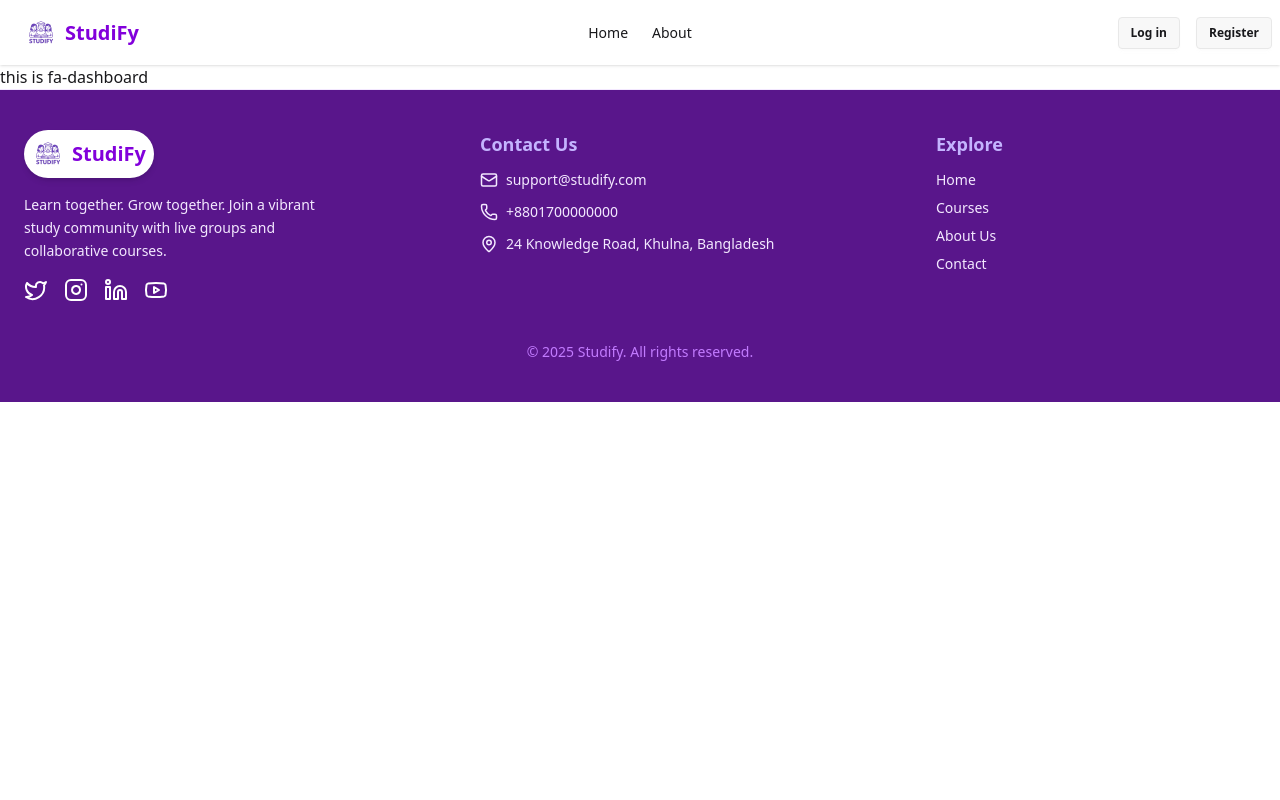
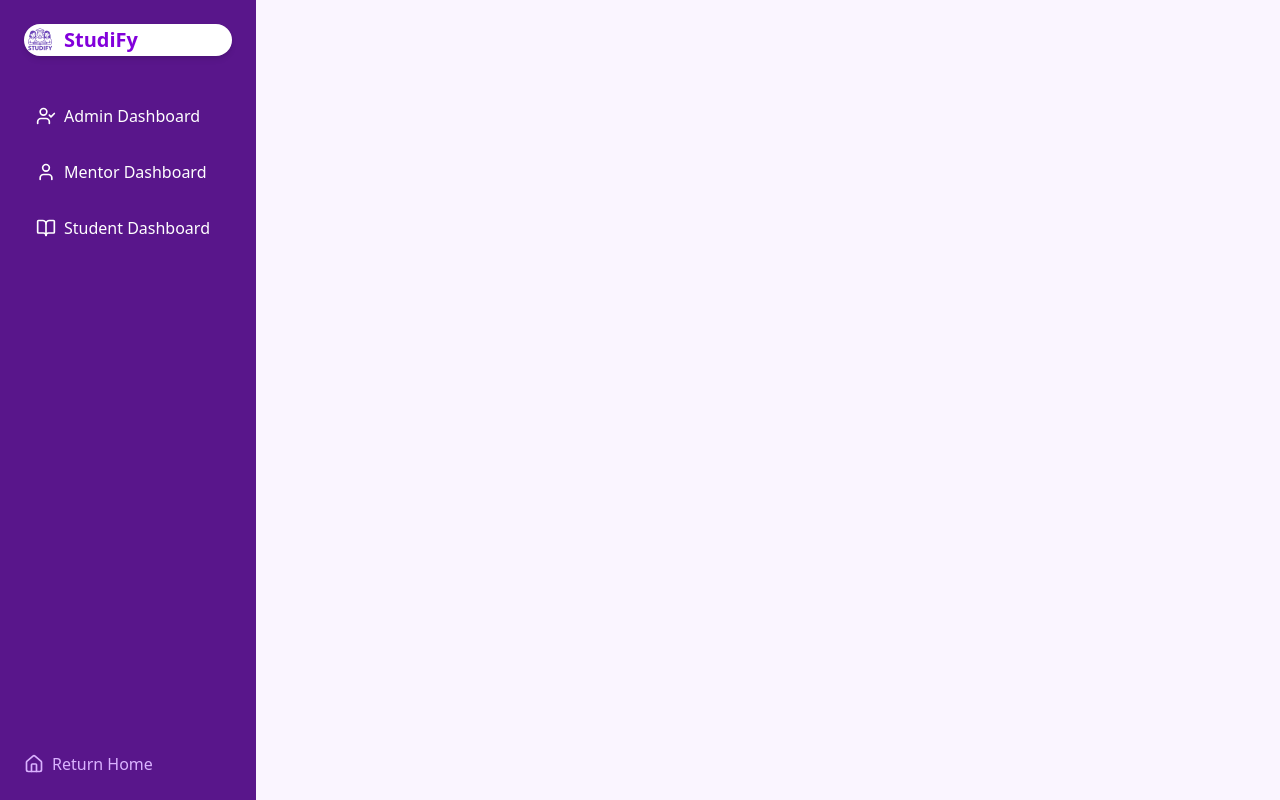
Before and after one commit to Sumyta-Bentey-Habib/Studify, a React (Vite) app: page /dashboard in a window 1280 px wide. Built offline with nearby package versions, Linux system fonts and the light colour scheme; no server answers.

Commit message:
dashboard layout

```diff
--- a/src/components/Dashboard.jsx
+++ /dev/null
@@ -1,12 +0,0 @@
-import React from 'react';
-
-const Dashboard = () => {
-    return (
-        <div>
-            this is fa-dashboard
-
-        </div>
-    );
-};
-
-export default Dashboard;
--- a/src/components/NavBar.jsx
+++ b/src/components/NavBar.jsx
@@ -18,7 +18,7 @@ const NavBar = () => {
       <li><NavLink to="/about">About</NavLink></li>
       {user && (
         <>
-          <li><NavLink to="/dashboard">Dashboard</NavLink></li>
+         <li><NavLink to="/dashboard">DashBoard</NavLink></li>
         </>
       )}
     </>
--- a/src/layouts/DashBoardLayout.jsx
+++ b/src/layouts/DashBoardLayout.jsx
@@ -1,11 +1,56 @@
-import React from 'react';
+import React from "react";
+import { Outlet, NavLink } from "react-router-dom";
 
-const DashBoardLayout = () => {
-    return (
-        <div>
+
+import Logo from "../shared/Logo";
+
+
+import { Home, UserCheck, User, BookOpen } from "lucide-react";
+
+const DashboardLayout = () => {
+  const navLinkClass = ({ isActive }) =>
+    isActive
+      ? "bg-purple-700 rounded px-3 py-2 flex items-center gap-2"
+      : "hover:bg-purple-800 rounded px-3 py-2 flex items-center gap-2";
+
+  return (
+    <div className="flex min-h-screen bg-purple-50">
+      {/* Sidebar */}
+      <aside className="flex flex-col w-64 p-6 text-white bg-purple-900">
+        <div className="flex items-center gap-3 mb-10 bg-white rounded-full shadow-md">
+          <Logo className="w-10 h-10 " />
 
         </div>
-    );
+
+        <nav className="flex flex-col gap-4">
+          <NavLink to="admin" className={navLinkClass}>
+            <UserCheck className="w-5 h-5" />
+            Admin Dashboard
+          </NavLink>
+          <NavLink to="mentor" className={navLinkClass}>
+            <User className="w-5 h-5" />
+            Mentor Dashboard
+          </NavLink>
+          <NavLink to="student" className={navLinkClass}>
+            <BookOpen className="w-5 h-5" />
+            Student Dashboard
+          </NavLink>
+        </nav>
+
+        <div className="pt-10 mt-auto">
+          <NavLink to="/" className="flex items-center gap-2 text-purple-300 hover:text-white">
+            <Home className="w-5 h-5" />
+            Return Home
+          </NavLink>
+        </div>
+      </aside>
+
+      {/* Main content */}
+      <main className="flex-1 p-10 text-gray-900">
+        <Outlet />
+      </main>
+    </div>
+  );
 };
 
-export default DashBoardLayout;
+export default DashboardLayout;
--- a/src/router/router.jsx
+++ b/src/router/router.jsx
@@ -1,34 +1,84 @@
-import { createBrowserRouter } from "react-router";
+import { createBrowserRouter } from "react-router-dom";
 import HomeLayout from "../layouts/HomeLayout";
 import Home from "../pages/Home";
 import ErrorPage from "../pages/ErrorPage";
 import LogIn from "../pages/LogIn";
 import RegistrationPage from "../pages/RegistrationPage";
-import Dashboard from "../components/Dashboard";
+
+import DashboardLayout from "../layouts/DashboardLayout";
+
+import Admin from "../users/admin/Admin";
+import Mentor from "../users/mentor/Mentor";
+import Student from "../users/student/Student";
+
+// Admin sub-components
+import ViewAllStudyMaterials from "../users/admin/ViewAllStudyMaterials";
+import ViewAllStudySessions from "../users/admin/ViewAllStudyMaterials";
+import ViewAllUsers from "../users/admin/ViewAllUsers";
+
+// Mentor sub-components
+import CreateSession from "../users/mentor/CreateSession";
+import UploadMaterials from "../users/mentor/UploadMaterials";
+import ViewSessions from "../users/mentor/ViewSessions";
+
+// Student sub-components
+import CreateNote from "../users/student/CreateNote";
+import BookedSession from "../users/student/BookedSession";
+import ManageNotes from "../users/student/ManageNotes";
+import ViewNotes from "../users/student/ViewNotes";
 
 export const router = createBrowserRouter([
   {
     path: "/",
-    element: <HomeLayout></HomeLayout>,
-    errorElement: <ErrorPage></ErrorPage>,
+    element: <HomeLayout />,
+    errorElement: <ErrorPage />,
     children: [
       {
         index: true,
-        element: <Home></Home>,
-      },
-      {
-        path:"/dashboard",
-        element:<Dashboard></Dashboard>
-
+        element: <Home />,
       },
     ],
   },
   {
     path: "/login",
-    element: <LogIn></LogIn>,
+    element: <LogIn />,
   },
   {
     path: "/register",
-    element: <RegistrationPage></RegistrationPage>,
+    element: <RegistrationPage />,
+  },
+  {
+    path: "/dashboard",
+    element: <DashboardLayout />,
+    children: [
+      {
+        path: "admin",
+        element: <Admin />,
+        children: [
+          { path: "view-study-materials", element: <ViewAllStudyMaterials /> },
+          { path: "view-study-sessions", element: <ViewAllStudySessions /> },
+          { path: "view-users", element: <ViewAllUsers /> },
+        ],
+      },
+      {
+        path: "mentor",
+        element: <Mentor />,
+        children: [
+          { path: "create-session", element: <CreateSession /> },
+          { path: "upload-materials", element: <UploadMaterials /> },
+          { path: "view-sessions", element: <ViewSessions /> },
+        ],
+      },
+      {
+        path: "student",
+        element: <Student />,
+        children: [
+          { path: "create-note", element: <CreateNote /> },
+          { path: "booked-session", element: <BookedSession /> },
+          { path: "manage-notes", element: <ManageNotes /> },
+          { path: "view-notes", element: <ViewNotes /> },
+        ],
+      },
+    ],
   },
 ]);
--- a/src/users/admin/Admin.jsx
+++ b/src/users/admin/Admin.jsx
@@ -1,16 +1,33 @@
-import React from 'react';
-import ViewAllStudyMaterials from './ViewAllStudyMaterials';
-import ViewAllStudySessions from './ViewAllStudySessions';
-import ViewAllUsers from './ViewAllUsers';
+import React from "react";
+import { Link, Outlet } from "react-router-dom";
 
 const Admin = () => {
-    return (
-        <div>
-            <ViewAllStudyMaterials></ViewAllStudyMaterials>
-            <ViewAllStudySessions></ViewAllStudySessions>
-            <ViewAllUsers></ViewAllUsers>
-        </div>
-    );
+  return (
+    <div>
+      <h2 className="mb-6 text-2xl font-semibold text-purple-800">Admin Dashboard</h2>
+      <ul className="flex flex-col gap-3">
+        <li>
+          <Link to="view-study-materials" className="text-purple-600 hover:underline">
+            View All Study Materials
+          </Link>
+        </li>
+        <li>
+          <Link to="view-study-sessions" className="text-purple-600 hover:underline">
+            View All Study Sessions
+          </Link>
+        </li>
+        <li>
+          <Link to="view-users" className="text-purple-600 hover:underline">
+            View All Users
+          </Link>
+        </li>
+      </ul>
+
+      <div className="p-4 mt-8 bg-white border border-purple-300 rounded shadow">
+        <Outlet />
+      </div>
+    </div>
+  );
 };
 
 export default Admin;
--- a/src/users/mentor/Mentor.jsx
+++ b/src/users/mentor/Mentor.jsx
@@ -1,16 +1,33 @@
-import React from 'react';
-import CreateSession from './CreateSession';
-import UploadMaterials from './UploadMaterials';
-import ViewSessions from './ViewSessions';
+import React from "react";
+import { Link, Outlet } from "react-router-dom";
 
 const Mentor = () => {
-    return (
-        <div>
-           <CreateSession></CreateSession>
-           <UploadMaterials></UploadMaterials>
-           <ViewSessions></ViewSessions>
-        </div>
-    );
+  return (
+    <div>
+      <h2 className="mb-6 text-2xl font-semibold text-purple-800">Mentor Dashboard</h2>
+      <ul className="flex flex-col gap-3">
+        <li>
+          <Link to="create-session" className="text-purple-600 hover:underline">
+            Create Session
+          </Link>
+        </li>
+        <li>
+          <Link to="upload-materials" className="text-purple-600 hover:underline">
+            Upload Materials
+          </Link>
+        </li>
+        <li>
+          <Link to="view-sessions" className="text-purple-600 hover:underline">
+            View Sessions
+          </Link>
+        </li>
+      </ul>
+
+      <div className="p-4 mt-8 bg-white border border-purple-300 rounded shadow">
+        <Outlet />
+      </div>
+    </div>
+  );
 };
 
 export default Mentor;
--- a/src/users/student/Student.jsx
+++ b/src/users/student/Student.jsx
@@ -1,17 +1,38 @@
-import React from 'react';
-import CreateNote from './CreateNote';
-import ManageNotes from './ManageNotes';
-import ViewNotes from './ViewNotes';
+import React from "react";
+import { Link, Outlet } from "react-router-dom";
 
 const Student = () => {
-    return (
-        <div>
-            <CreateNote></CreateNote>
-            <BookedSession></BookedSession>
-            <ManageNotes></ManageNotes>
-            <ViewNotes></ViewNotes>
-        </div>
-    );
+  return (
+    <div>
+      <h2 className="mb-6 text-2xl font-semibold text-purple-800">Student Dashboard</h2>
+      <ul className="flex flex-col gap-3">
+        <li>
+          <Link to="create-note" className="text-purple-600 hover:underline">
+            Create Note
+          </Link>
+        </li>
+        <li>
+          <Link to="booked-session" className="text-purple-600 hover:underline">
+            Booked Session
+          </Link>
+        </li>
+        <li>
+          <Link to="manage-notes" className="text-purple-600 hover:underline">
+            Manage Notes
+          </Link>
+        </li>
+        <li>
+          <Link to="view-notes" className="text-purple-600 hover:underline">
+            View Notes
+          </Link>
+        </li>
+      </ul>
+
+      <div className="p-4 mt-8 bg-white border border-purple-300 rounded shadow">
+        <Outlet />
+      </div>
+    </div>
+  );
 };
 
 export default Student;
```
